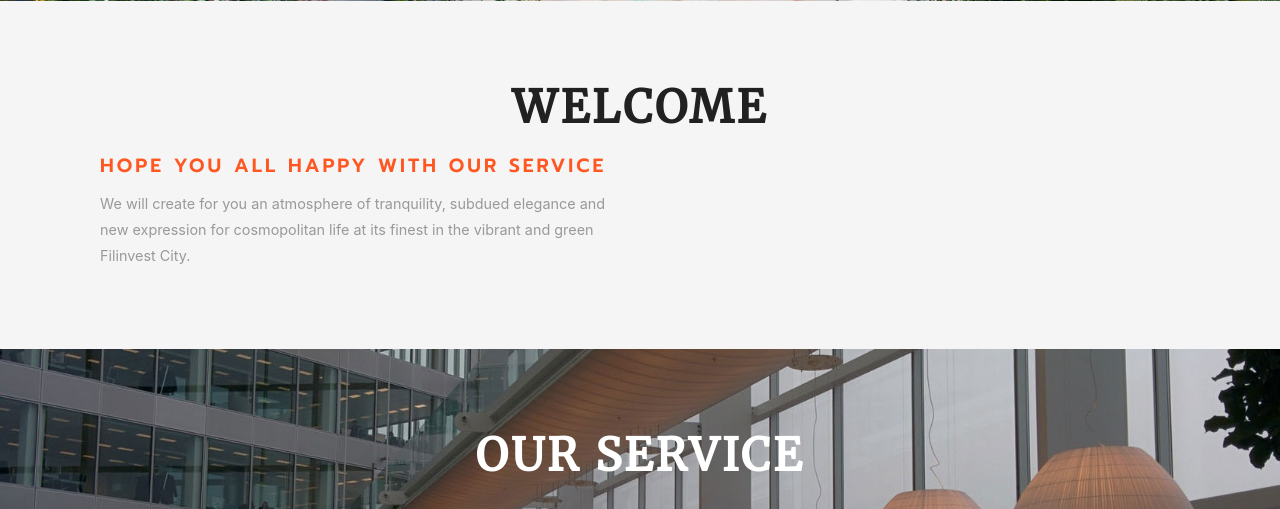
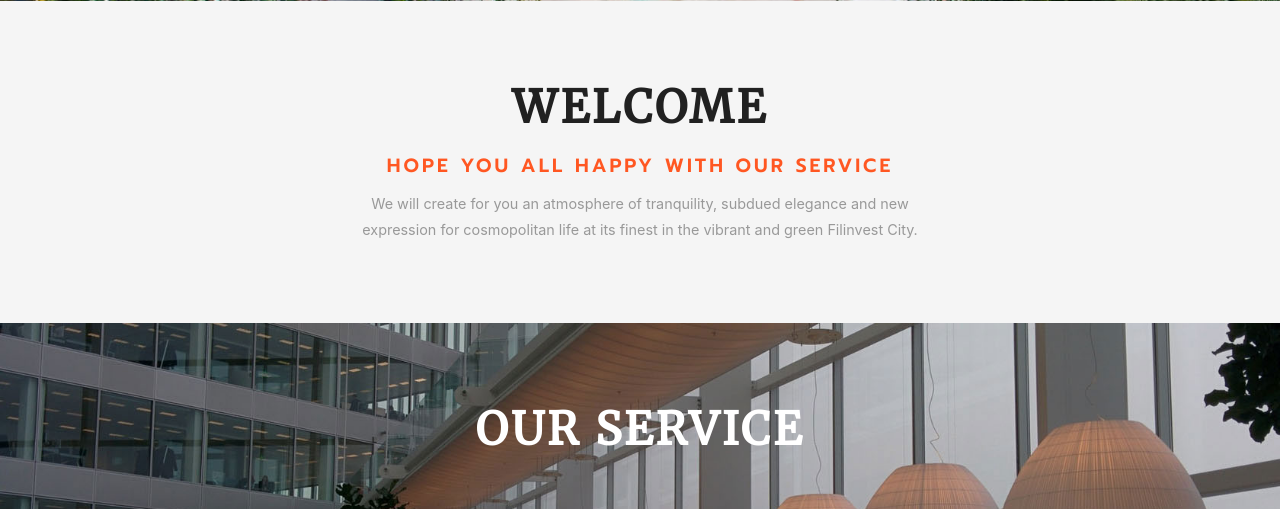
Before and after one commit to nachanok-i/Hotel-management, a PHP site: page / in a window 1280 px wide. Shown: the part 775-1284 px from the top of the page. Run offline with PHP 8.4, Linux system fonts and the light colour scheme; some libraries are stand-ins or nearby versions.

Commit message:
change about to center

```diff
--- a/index.php
+++ b/index.php
@@ -84,9 +84,9 @@ if (isset($_SESSION['email']) != NULL) {
 					<h2>Welcome</h2>
 				</div>
 				<div clas="w3-about-grids">
-					<div class="col-md-6 w3-about-left">
+					<div class="w3-about-left">
 						<h5>Hope you all happy with our service</h5>
-						<p>We will create for you an atmosphere of tranquility, subdued elegance and new expression for cosmopolitan life at its finest in the vibrant and green Filinvest City.</p>
+						<p>We will create for you an atmosphere of tranquility, subdued elegance and new <br>expression for cosmopolitan life at its finest in the vibrant and green Filinvest City.</p>
 					</div>
 
 				</div>
--- a/styleindex.css
+++ b/styleindex.css
@@ -84,6 +84,7 @@ body a:hover{
     color: #ff5722;
     font-size: 1.2em;
     text-transform: uppercase;
+    text-align: center;
     font-weight: 600;
     letter-spacing: 3px;
     margin: 1em 0 0 0;
@@ -92,6 +93,7 @@ body a:hover{
 .w3-about-left p {
     color: #999999;
     font-size: .9em;
+    text-align: center;
     line-height: 1.8em;
     margin: 1em 0 0 0;
 }
```
